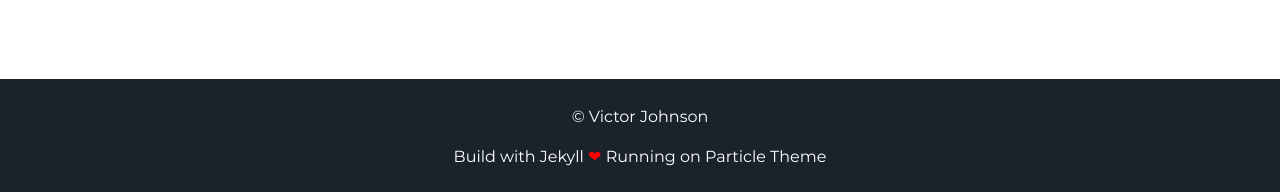
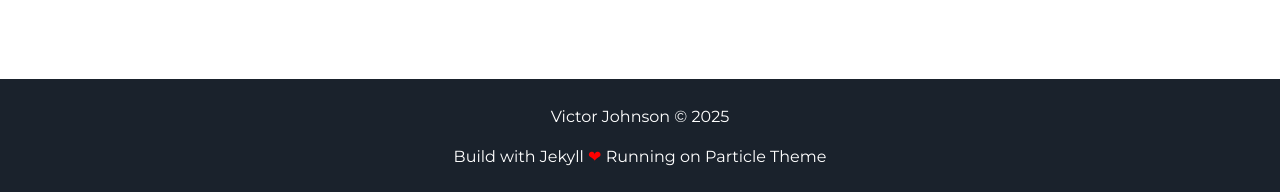
Before and after one commit to victorjohnsonk/victorjohnson.github.io, a Jekyll site: the page built from index.html, in a window 1280 px wide. Shown: the part 1509-1701 px from the top of the page. Built offline with Jekyll 4.4.1, drawn with Linux system fonts in a browser that asks for light colours.

Commit message:
Update footer.html

```diff
--- a/_includes/footer.html
+++ b/_includes/footer.html
@@ -1,5 +1,5 @@
 <footer class="footer">
-    <p>&copy; {{site.username}}</p>
+    <p>{{site.username}} &copy; <script>document.write(new Date().getFullYear());</script> </p>
     <p>Build with Jekyll <span class="love">❤</span> Running on Particle Theme</p>
 </footer>
 <script src="//cdn.jsdelivr.net/particles.js/2.0.0/particles.min.js"></script>
```
